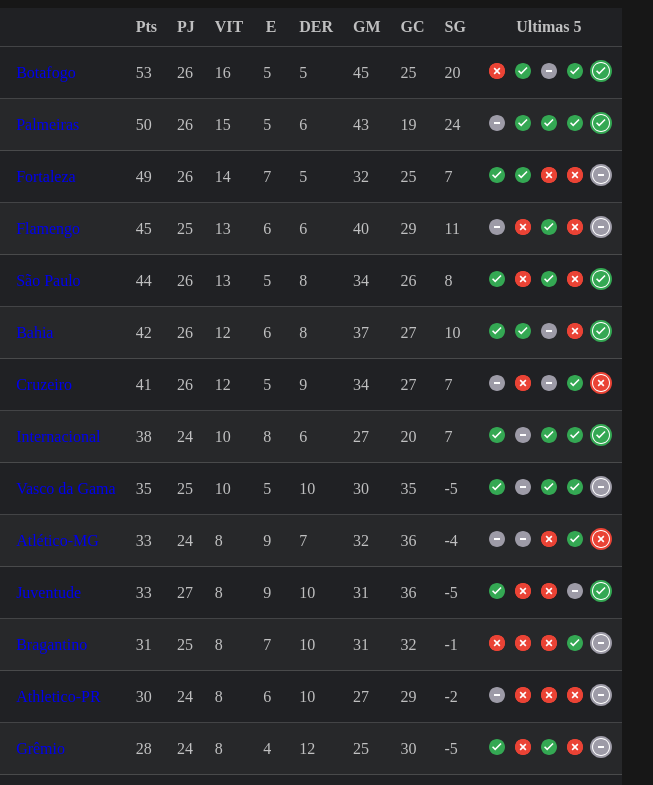
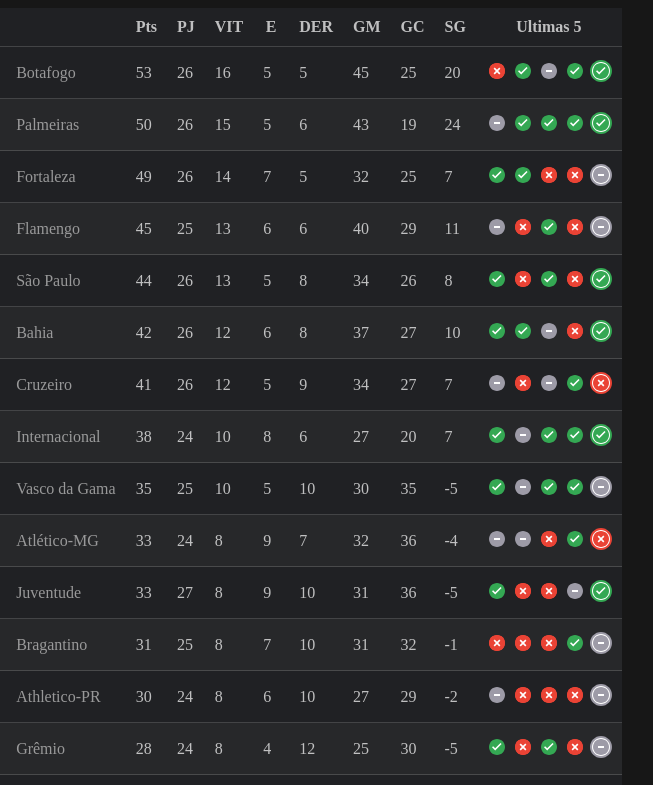
Before and after one commit to andeAraujo/tabela-brasileirao, a plain HTML site: page index.html in a window 1280 px wide. Shown: the top 785 px of the page, 369-1022 px from the left. Drawn offline with Linux system fonts and the light colour scheme.

Commit message:
Updated style.css

```diff
--- a/assets/css/style.css
+++ b/assets/css/style.css
@@ -47,6 +47,10 @@
     border-left: 3px solid #ff0000;
 }
 
+a {
+    color: #adadadda;
+}
+
 a:visited {
     color: #adadadda;
 }
```
